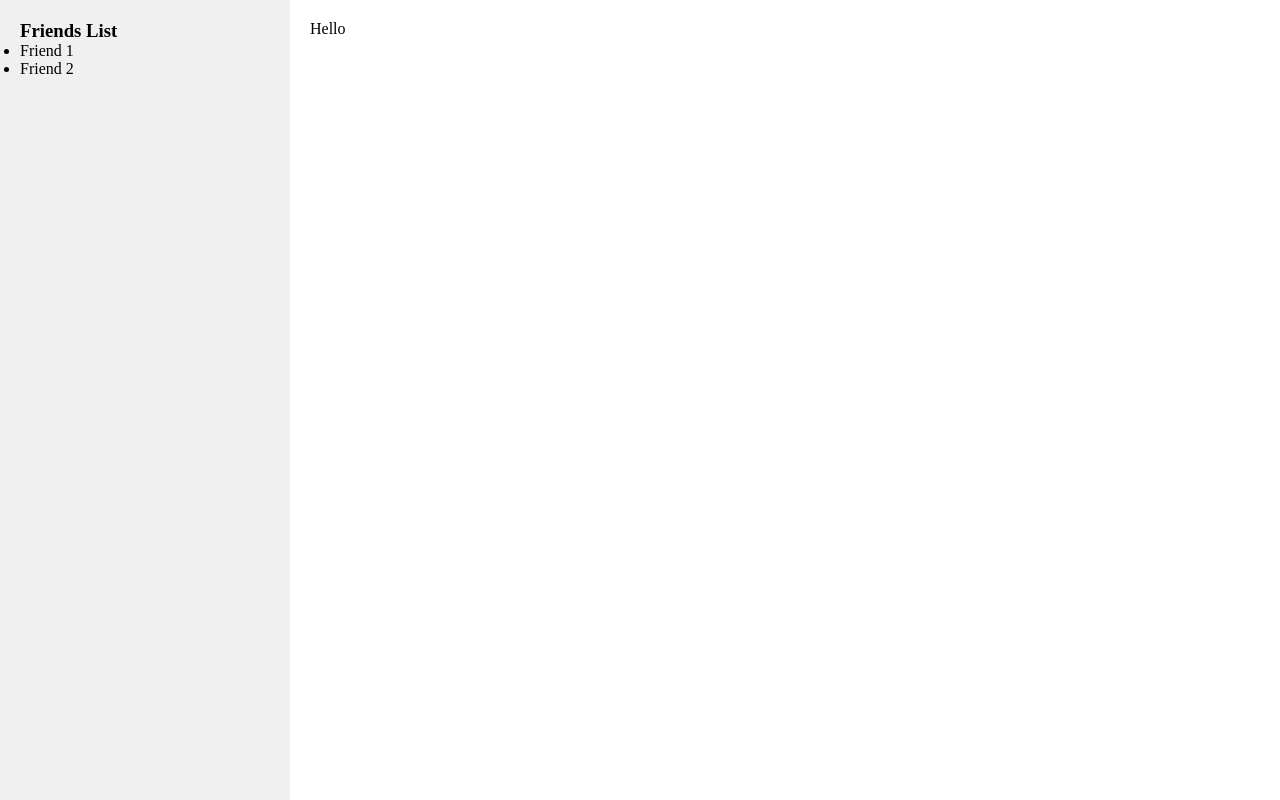
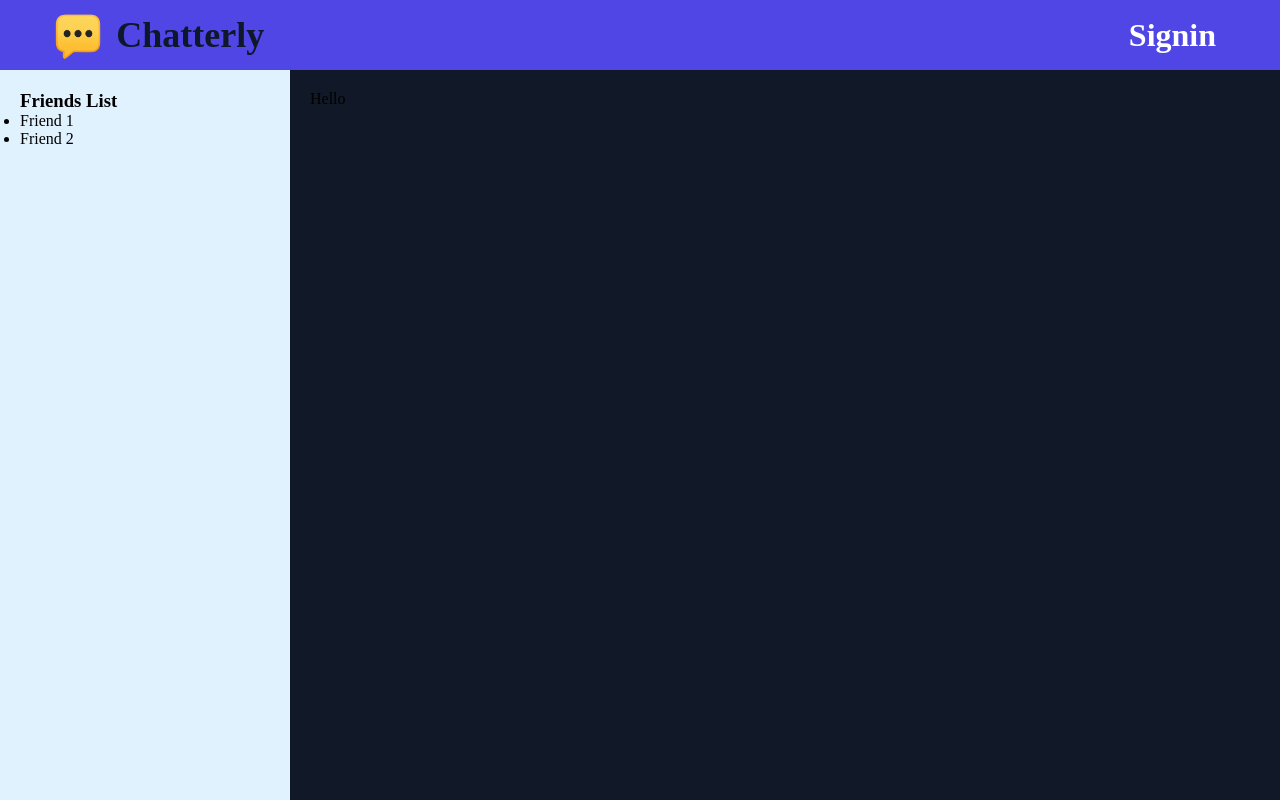
Before and after one commit to Hamza2566/Message-App, a React (Vite) app in the folder frontend/: page /dashboard in a window 1280 px wide. Built offline with nearby package versions, Linux system fonts and the light colour scheme.

Commit message:
working on dashboard

```diff
--- a/frontend/src/Pages/Dashboard/DashboardLayout.jsx
+++ b/frontend/src/Pages/Dashboard/DashboardLayout.jsx
@@ -1,11 +1,20 @@
 import React from 'react';
 import { Outlet } from 'react-router-dom';
+import Navbar from '../../components/Navbar/Navbar';
+import style from "./DashboardLayout.module.css"
 
 export default function DashboardLayout() {
   return (
-    <div style={{ display: 'flex', height: '100vh' }}>
+    <div className={style.DashboardWrapper}>
+    <div className={style.Navbardiv}>
+      {/* the navbar */}
+       <Navbar/>
+
+    </div>
+    <div className={style.Messagediv}>
+
       {/* Sidebar */}
-      <div style={{ width: 250, background: '#f0f0f0', padding: 20 }}>
+      <div className={style.UserSidebar}>
         <h3>Friends List</h3>
         <ul>
           <li>Friend 1</li>
@@ -14,9 +23,10 @@ export default function DashboardLayout() {
       </div>
 
       {/* Main content */}
-      <div style={{ flex: 1, padding: 20 }}>
+      <div className={style.Chatwindow}>
         <Outlet /> {/* DashboardHome or ChatWindow */}
       </div>
     </div>
+    </div>
   );
 }
--- a/frontend/src/Pages/Dashboard/DashboardLayout.module.css
+++ b/frontend/src/Pages/Dashboard/DashboardLayout.module.css
@@ -0,0 +1,30 @@
+.DashboardWrapper {
+    display: flex;
+    flex-direction: column;
+    height: 100vh;
+}
+
+.Navbardiv {
+    height: 70px;
+    flex-shrink: 0;
+}
+
+.Messagediv {
+    display: flex;
+    flex: 1;
+    overflow: hidden;
+}
+
+.UserSidebar {
+    width: 250px;
+    background-color: var(--sidebar-bg);
+    padding: 20px;
+
+}
+
+.Chatwindow {
+    flex: 1;
+    padding: 20px;
+    background-color: var(--background-dark);
+    overflow-y: auto;
+}
--- /dev/null
+++ b/frontend/src/components/Navbar/Navbar.jsx
@@ -0,0 +1,23 @@
+import React from 'react'
+import style from "./Navbar.module.css"
+import {  Link } from 'react-router-dom';
+
+
+function Navbar() {
+  return (
+    <div className={style.NavbarWrapper}>
+      <div className={style.NavbarImg}>
+        <Link to="/dashboard" className={style.Link}>
+        <img src="./message.png" alt="" />
+        <h2>Chatterly</h2>
+
+        </Link>
+      </div>
+      <div className={style.NavbarSign}>
+        <h1>Signin</h1>
+      </div>
+    </div>
+  )
+}
+
+export default Navbar
--- /dev/null
+++ b/frontend/src/components/Navbar/Navbar.module.css
@@ -0,0 +1,26 @@
+.NavbarWrapper{
+    display: flex;
+    justify-content: space-between;
+    padding: 0px 5% 0px 40px;
+   height: inherit;
+   align-items: center;
+      background-color: var(--primary-color);
+  color: var(--text-on-primary);
+  border-bottom: 1px solid var(--header-border);
+
+}
+.NavbarImg{
+}
+.Link {
+    display: flex;
+    align-items: center;
+    font-size: 1.5rem;
+    text-decoration: none;
+    color: var(--text-primary);
+}
+.NavbarImg img{
+    width: 7%;
+}
+.NavbarSign{
+
+}
--- a/frontend/src/root.css
+++ b/frontend/src/root.css
@@ -1,43 +1,46 @@
 /* ===================== 🧊 CYBER ICE THEME ===================== */
 :root {
-  /* 🌈 MAIN COLORS — Cold tech colors */
-  --primary-color: #4f46e5;        /* Indigo: buttons + your messages */
-  --secondary-color: #38bdf8;      /* Ice blue: highlights */
-  --accent-color: #a3f3ff;         /* Light neon blue: online or success */
 
-  /* 🖼 BACKGROUNDS — Ice + metal */
-  --background-light: #f0f9ff;     /* Very light ice blue */
-  --background-dark: #111827;      /* Dark blue steel */
-  --chat-bubble-incoming: #dbeafe; /* Soft ice blue */
-  --chat-bubble-outgoing: #4f46e5; /* Indigo bubble */
+  /* 🌈 MAIN BRAND COLORS — Used for buttons, highlights, and main accents */
+  --primary-color: #4f46e5;        /* Main brand color (buttons, outgoing messages, navbar if colored) */
+  --secondary-color: #38bdf8;      /* Highlight color (links, icons, borders) */
+  --accent-color: #a3f3ff;         /* Neon accent (online dot, glow effects) */
 
-  /* ✏️ TEXT COLORS */
-  --text-primary: #0f172a;         /* Dark navy */
-  --text-secondary: #64748b;       /* Gray/blue text */
-  --text-on-primary: #ffffff;      /* White text inside indigo */
+  /* 🪟 GLOBAL BACKGROUNDS — Use for full-page or container backgrounds */
+  --background-light: #f0f9ff;     /* Light page background */
+  --background-dark: #111827;      /* Dark sections (chat window, dark mode) */
 
-  /* 🟠 SHAPES & SHADOWS */
-  --border-radius: 12px;
-  --shadow-light: 0 2px 10px rgba(79, 70, 229, 0.2);
-  --shadow-dark: 0 2px 10px rgba(0,0,0,0.4);
+  /* 💬 CHAT BUBBLES — For messaging UI */
+  --chat-bubble-incoming: #dbeafe; /* Other user's bubble */
+  --chat-bubble-outgoing: #4f46e5; /* Your bubble (primary color) */
 
-  /* ⚡ ANIMATION SPEED */
+  /* ✏️ TEXT COLORS — Use across UI */
+  --text-primary: #0f172a;         /* Main text (navbar, sidebar, content) */
+  --text-secondary: #64748b;       /* Subtext (timestamps, muted labels) */
+  --text-on-primary: #ffffff;      /* Text on colored backgrounds (buttons, outgoing bubble) */
+
+  /* 🟠 SHAPES & SHADOWS — UI depth and rounding */
+  --border-radius: 12px;           /* Buttons, cards, bubbles */
+  --shadow-light: 0 2px 10px rgba(79, 70, 229, 0.2); /* Soft highlight shadow */
+  --shadow-dark: 0 2px 10px rgba(0,0,0,0.4);         /* Deep panel shadow */
+
+  /* ⚡ ANIMATION SPEED — Transitions for hovers & interactions */
   --transition-speed: 0.3s;
 
-  /* 🎧 STATUS COLORS */
-  --online-color: #a3f3ff;         /* Neon cyan */
-  --away-color: #facc15;           /* Yellow */
-  --busy-color: #ef4444;           /* Red */
+  /* 🎧 USER STATUS COLORS — Sidebar friend list or profile indicators */
+  --online-color: #a3f3ff;         /* Online (cyan glow) */
+  --away-color: #facc15;           /* Away (yellow) */
+  --busy-color: #ef4444;           /* Busy (red) */
 
-  /* 📱 UI COLORS */
-  --button-hover: #4338ca;         /* Darker indigo */
-  --input-bg: #e2e8f0;             /* Light gray */
-  --icon-color: #94a3b8;           /* Steel gray */
+  /* 📱 FORM & ICON COLORS — Inputs, icons, small UI controls */
+  --button-hover: #4338ca;         /* Hover state for primary buttons */
+  --input-bg: #e2e8f0;             /* Background for inputs, search bars */
+  --icon-color: #94a3b8;           /* Icon tint (sidebar, navbar, actions) */
 
-  /* 🪟 SIDEBAR & HEADER */
-  --sidebar-bg: #e0f2fe;
-  --header-bg: #ffffff;
-  --header-border: #cbd5e1;
+  /* 🪟 SIDEBAR & HEADER — EXACTLY what you asked for */
+  --sidebar-bg: #e0f2fe;           /* Sidebar background (friends list) */
+  --header-bg: #ffffff;            /* Navbar background (top navigation bar) */
+  --header-border: #cbd5e1;        /* Navbar bottom border (divider line) */
 }
 
 
```
